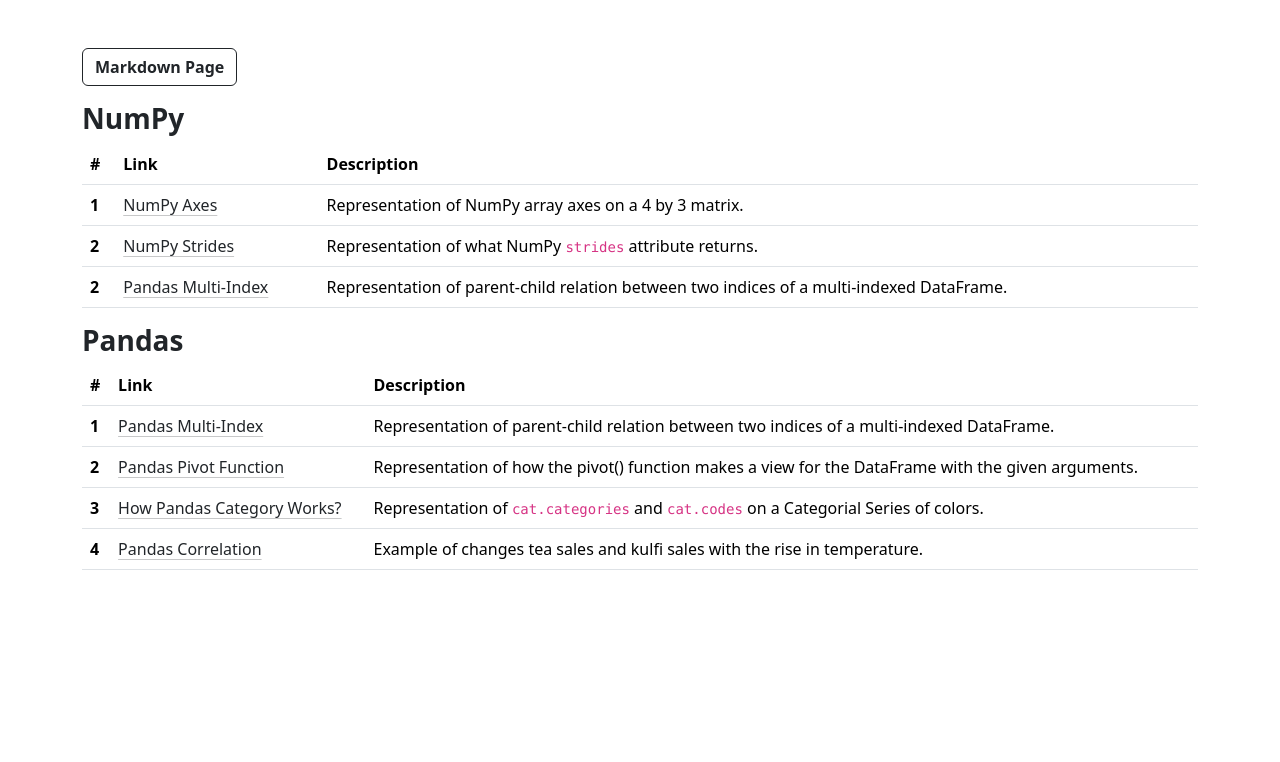
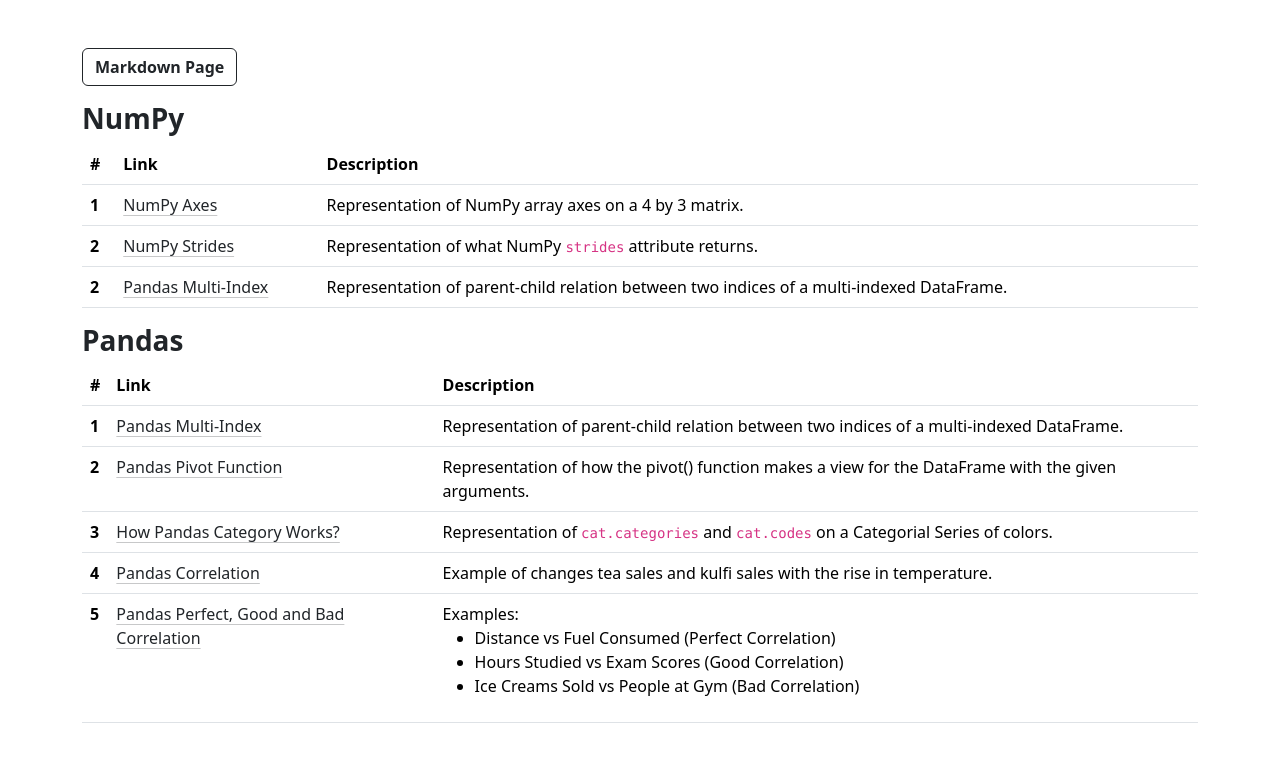
Before and after one commit to atharvsuryavanshi/Diagram-Manager, a plain HTML site: page index.html in a window 1280 px wide. Drawn offline with nearby package versions, Linux system fonts and the light colour scheme.

Commit message:
added new image

```diff
--- a/index.html
+++ b/index.html
@@ -85,7 +85,8 @@
                                             class="link-dark link-offset-2 link-underline-opacity-25 link-underline-opacity-100-hover">
                                             Pandas Pivot Function
                                         </a></td>
-                                    <td>Representation of how the pivot() function makes a view for the DataFrame with the given arguments.</td>
+                                    <td>Representation of how the pivot() function makes a view for the DataFrame with
+                                        the given arguments.</td>
                                 </tr>
                                 <tr>
                                     <th scope="row">3</th>
@@ -93,7 +94,8 @@
                                             class="link-dark link-offset-2 link-underline-opacity-25 link-underline-opacity-100-hover">
                                             How Pandas Category Works?
                                         </a></td>
-                                    <td>Representation of <code>cat.categories</code> and <code>cat.codes</code> on a Categorial Series of colors.</td>
+                                    <td>Representation of <code>cat.categories</code> and <code>cat.codes</code> on a
+                                        Categorial Series of colors.</td>
                                 </tr>
                                 <tr>
                                     <th scope="row">4</th>
@@ -102,6 +104,21 @@
                                             Pandas Correlation
                                         </a></td>
                                     <td>Example of changes tea sales and kulfi sales with the rise in temperature.</td>
+                                </tr>
+                                <tr>
+                                    <th scope="row">5</th>
+                                    <td><a href="./images/pandas-perfect-good-bad-correlation-example.png"
+                                            class="link-dark link-offset-2 link-underline-opacity-25 link-underline-opacity-100-hover">
+                                            Pandas Perfect, Good and Bad Correlation
+                                        </a></td>
+                                    <td>
+                                        Examples:
+                                        <ul>
+                                            <li>Distance vs Fuel Consumed (Perfect Correlation)</li>
+                                            <li>Hours Studied vs Exam Scores (Good Correlation)</li>
+                                            <li>Ice Creams Sold vs People at Gym (Bad Correlation)</li>
+                                        </ul>
+                                    </td>
                                 </tr>
                             </tbody>
                         </table>
```
Also changed, not shown: images/pandas-perfect-good-bad-correlation-example.png (added).
